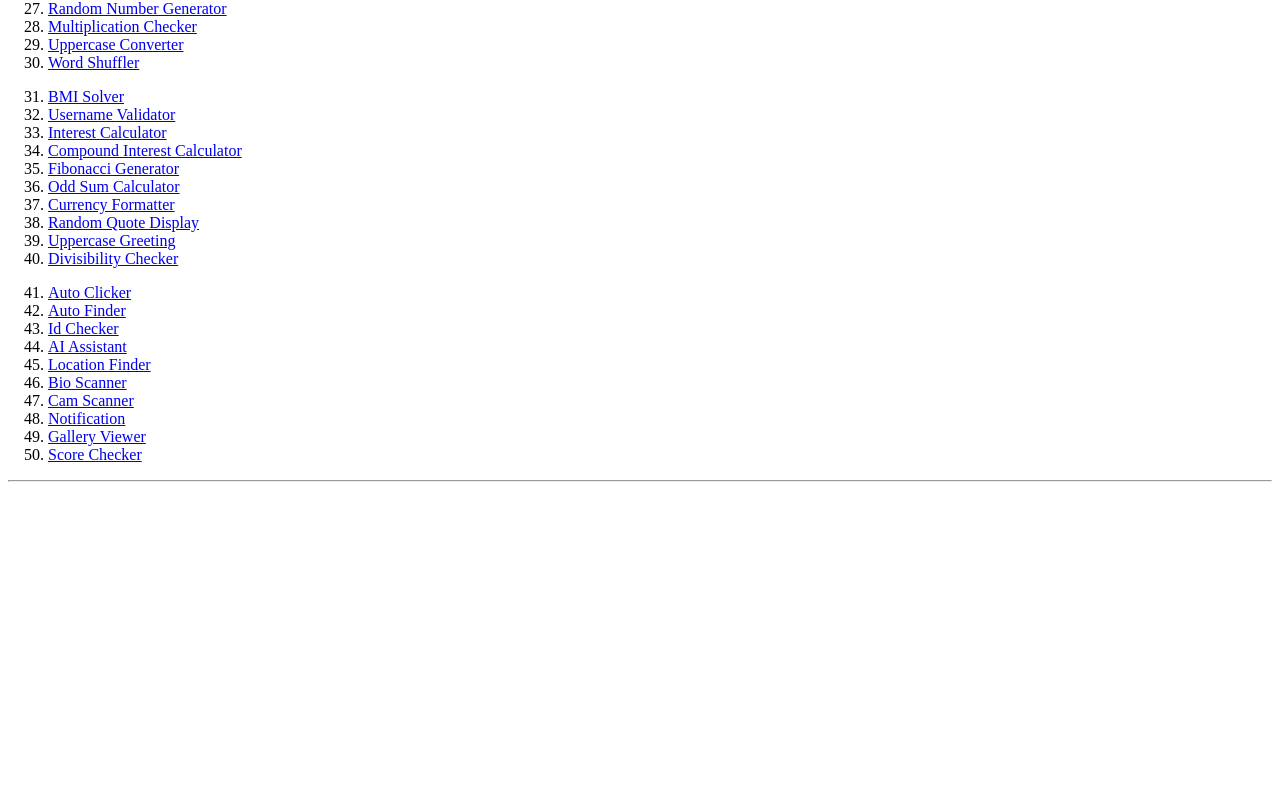
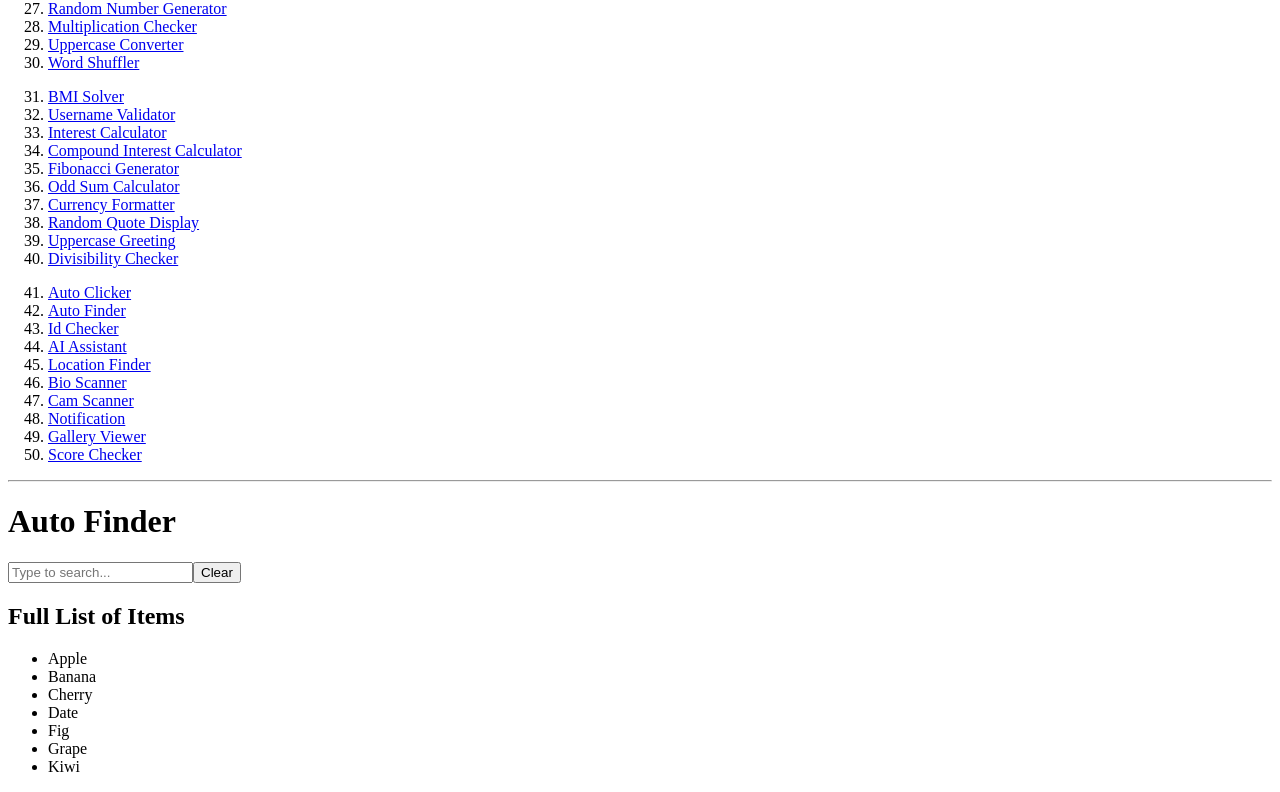
Before and after one commit to SVFC-Travel-Booking-System/Angular-Components, an Angular app: page /auto-finder in a window 1280 px wide. Before the commit this address led to /. Shown: the part 580-1372 px from the top of the page. Before the commit the page ends 1070 px from the top, so only its background shows below. Built offline with nearby package versions, Linux system fonts and the light colour scheme.

Commit message:
#42  feature where a list of suggestions is displayed based on user input

```diff
--- a/src/app/app.module.ts
+++ b/src/app/app.module.ts
@@ -45,6 +45,7 @@ import { RandomquotedisplayComponent } from './components/randomquotedisplay/ran
 import { UppercasegreetingComponent } from './components/uppercasegreeting/uppercasegreeting.component';
 import { DivisiblecheckerComponent } from './components/divisiblechecker/divisiblechecker.component';
 import { AutoclickerComponent } from './components/autoclicker/autoclicker.component';
+import { AutofinderComponent } from './components/autofinder/autofinder.component';
 
 
 @NgModule({
@@ -91,6 +92,7 @@ import { AutoclickerComponent } from './components/autoclicker/autoclicker.compo
     UppercasegreetingComponent,
     DivisiblecheckerComponent,
     AutoclickerComponent,
+    AutofinderComponent,
 
 
 
--- /dev/null
+++ b/src/app/components/autofinder/autofinder.component.html
@@ -0,0 +1,34 @@
+<div class="container">
+    <h1>Auto Finder</h1>
+
+    <!-- Input field for searching -->
+    <div>
+        <input type="text" [(ngModel)]="searchQuery" (input)="filterSuggestions()" placeholder="Type to search..." />
+        <button (click)="clearSelection()">Clear</button>
+    </div>
+
+    <!-- Display the selected suggestion -->
+    <div *ngIf="selectedSuggestion">
+        <h2>Selected: {{ selectedSuggestion }}</h2>
+        <button (click)="clearSelection()">Clear Selection</button>
+    </div>
+
+    <!-- Display filtered suggestions -->
+    <ul *ngIf="suggestions.length > 0">
+        <li *ngFor="let suggestion of suggestions" (click)="selectSuggestion(suggestion)">
+            {{ suggestion }}
+        </li>
+    </ul>
+
+    <!-- Display full list of items -->
+    <div>
+        <h2>Full List of Items</h2>
+        <ul>
+            <li *ngFor="let item of allSuggestions">
+                {{ item }}
+            </li>
+        </ul>
+    </div>
+
+    <p *ngIf="suggestions.length === 0 && searchQuery">No suggestions found.</p>
+</div>
--- /dev/null
+++ b/src/app/components/autofinder/autofinder.component.ts
@@ -0,0 +1,38 @@
+import { Component } from '@angular/core';
+
+@Component({
+  selector: 'app-autofinder',
+  templateUrl: './autofinder.component.html',
+  styleUrl: './autofinder.component.css'
+})
+export class AutofinderComponent {
+  searchQuery: string = ''; // User input for search query
+  suggestions: string[] = []; // List of suggestions based on search
+  allSuggestions: string[] = ['Apple', 'Banana', 'Cherry', 'Date', 'Fig', 'Grape', 'Kiwi']; // Sample data
+  selectedSuggestion: string | null = null; // Track selected suggestion
+
+  // Method to filter suggestions based on user input
+  filterSuggestions() {
+    if (this.searchQuery) {
+      this.suggestions = this.allSuggestions.filter(item =>
+        item.toLowerCase().includes(this.searchQuery.toLowerCase())
+      );
+    } else {
+      this.suggestions = [];
+    }
+  }
+
+  // Method to handle item selection
+  selectSuggestion(suggestion: string) {
+    this.searchQuery = suggestion;
+    this.suggestions = [];
+    this.selectedSuggestion = suggestion;
+  }
+
+  // Method to clear selected item
+  clearSelection() {
+    this.searchQuery = '';
+    this.selectedSuggestion = null;
+    this.suggestions = [];
+  }
+}
```
Also changed, not shown: src/app/app-routing.module.ts (+6 -1 lines), src/app/components/autofinder/autofinder.component.css (added), 1 other file (tests, documents, lock files or other folders).
